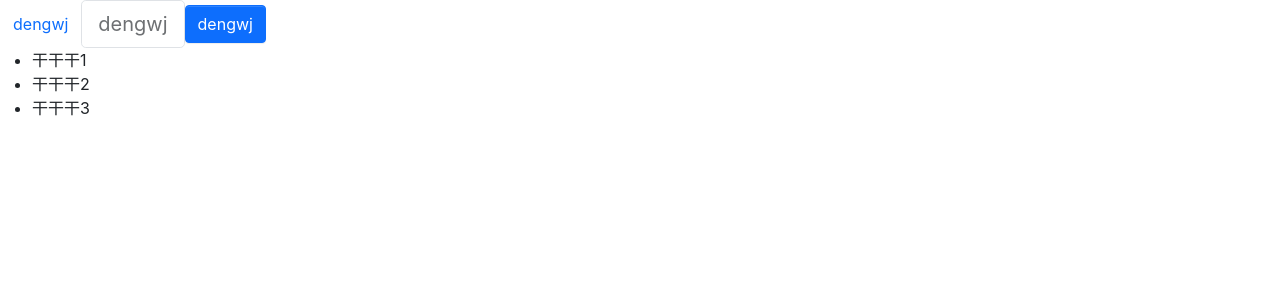
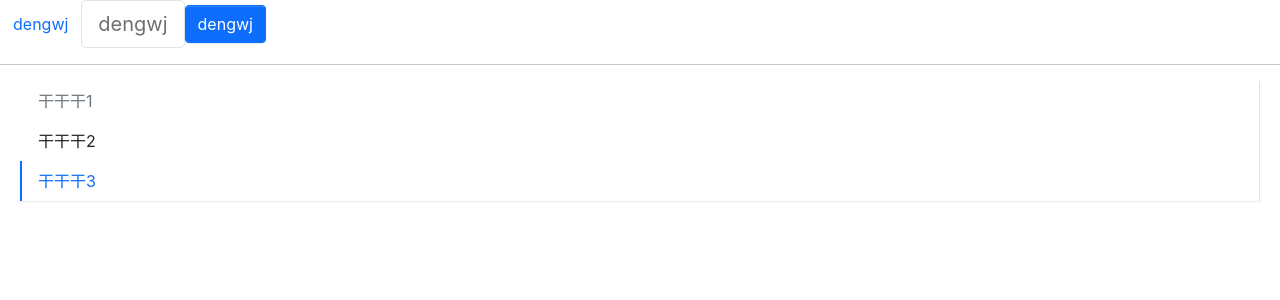
Before and after one commit to dengwenj/react-ui-component-lib, a React (Create React App) app: page / in a window 1280 px wide. Shown: the top 300 px of the page. Built offline with nearby package versions, Linux system fonts and the light colour scheme.

Commit message:
menu样式

```diff
--- a/src/App.tsx
+++ b/src/App.tsx
@@ -11,10 +11,11 @@ export default function App() {
       <Button btnType='link' href='http://dengwj.vip/' target='_blank'>dengwj</Button>
       <Button disabled size='lg'>dengwj</Button>
       <Button onClick={(e) => alert('ddd')} btnType='primary'>dengwj</Button>
+      <hr />
 
       {/* 导航菜单组件 */}
-      <Menu onSelect={(idx) => console.log(idx)}>
-        <MenuItem index={0}>
+      <Menu mode='vertical' defaultIndex={2} onSelect={(idx) => console.log(idx)}>
+        <MenuItem disabled index={0}>
           干干干1
         </MenuItem>
         <MenuItem index={1}>
--- a/src/components/Button/index.tsx
+++ b/src/components/Button/index.tsx
@@ -9,7 +9,6 @@ import type { ButtonProps } from './types'
  */
 const Button: FC<ButtonProps> = (props) => {
   const { btnType, className, disabled, size, children, href, ...otherProps } = props
-  console.log(otherProps)
 
   const classes = classNames('btn', className, {
     [`btn-${btnType}`]: btnType,
--- /dev/null
+++ b/src/components/Menu/_style.scss
@@ -0,0 +1,95 @@
+.menu {
+  display: flex;
+  flex-wrap: wrap;
+  padding-left: 0;
+  margin-bottom: 30px;
+  list-style: none;
+  border-bottom: $menu-border-width solid $menu-border-color;
+  box-shadow: $menu-box-shadow;
+  >.menu-item {
+    padding: $menu-item-padding-y $menu-item-padding-x;
+    cursor: pointer;
+    transition: $menu-transition;
+    &:hover, &:focus {
+      text-decoration: none;
+    }
+    &.is-disabled {
+      color: $menu-item-disabled-color;
+      pointer-events: none;
+      cursor: default;
+    }
+    &.is-active, &:hover {
+      color: $menu-item-active-color;
+      border-bottom: $menu-item-active-border-width solid $menu-item-active-color;
+    }
+  }
+  .submenu-item {
+    position: relative;
+    .submenu-title {
+      display: flex;
+      align-items: center;
+    }
+    .arrow-icon {
+      transition: transform .25s ease-in-out;
+      margin-left: 3px;
+    }
+    &:hover {
+      .arrow-icon {
+        transform: rotate(180deg);
+      }
+    }
+  }
+  .is-vertical {
+    .arrow-icon {
+      transform: rotate(0deg) !important;
+    }
+  }
+  .is-vertical.is-opened {
+    .arrow-icon {
+      transform: rotate(180deg) !important;
+    }
+  }
+  .submenu {
+    //display: none;
+    list-style:none;
+    padding-left: 0;
+    white-space: nowrap;
+    //transition: $menu-transition;
+    .menu-item {
+      padding: $menu-item-padding-y $menu-item-padding-x;
+      cursor: pointer;
+      transition: $menu-transition;
+      color: $body-color;
+      &.is-active, &:hover {
+        color: $menu-item-active-color !important;
+      }
+    }
+  }
+}
+.menu-horizontal {
+  >.menu-item {
+    border-bottom: $menu-item-active-border-width solid transparent;
+  }
+  .submenu {
+    position: absolute;
+    background: $white;
+    z-index: 100;
+    top: calc(100% + 8px);
+    left: 0;
+    border: $menu-border-width solid $menu-border-color;
+    box-shadow: $submenu-box-shadow;
+  }
+}
+.menu-vertical {
+  flex-direction: column;
+  border-bottom: 0px;
+  margin: 10px 20px;
+  border-right: $menu-border-width solid $menu-border-color;
+  >.menu-item {
+    border-left: $menu-item-active-border-width solid transparent;
+    &.is-active, &:hover {
+      border-bottom: 0px;
+      border-left: $menu-item-active-border-width solid $menu-item-active-color;
+    }
+  }
+}
--- a/src/styles/index.scss
+++ b/src/styles/index.scss
@@ -15,7 +15,7 @@
 
 // // menu
 
-// @import "../components/Menu/style";
+@import "../components/Menu/style";
 
 // // icon
 // @import "../components/Icon/style";
```
